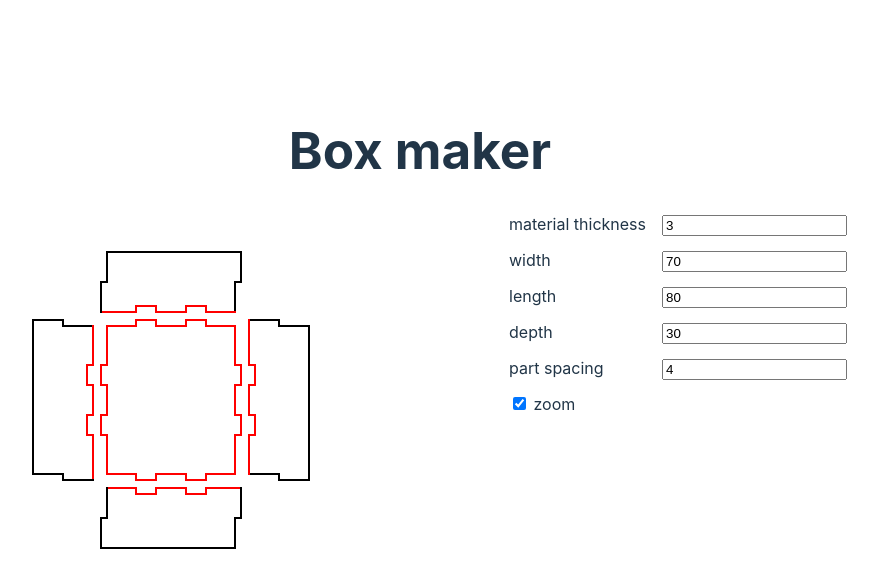
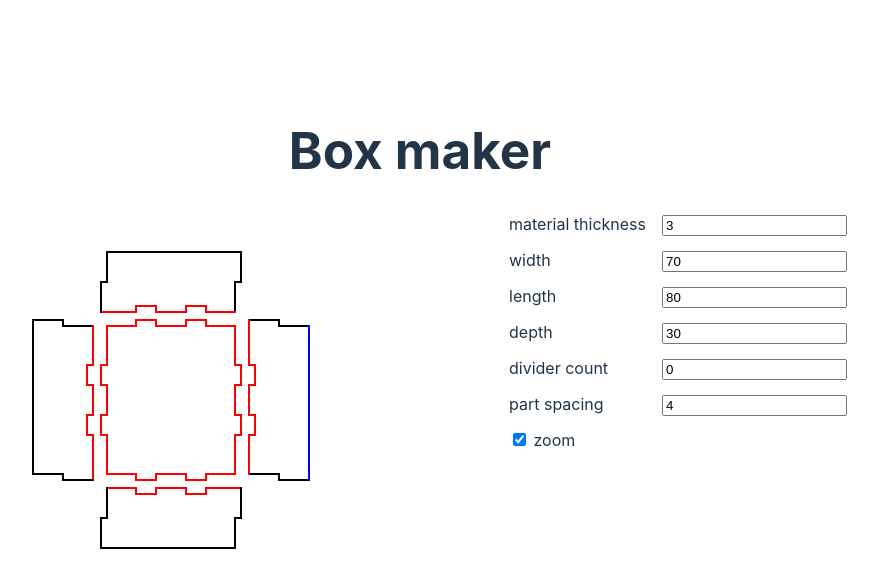
Before and after one commit to jacobcarpenter/box-maker, a React (Vite) app: page / in a window 1280 px wide. Shown: the top 588 px of the page, without its empty margins (220-1098 px from the left). Built offline with nearby package versions, Linux system fonts and the light colour scheme.

Commit message:
wip divider support

```diff
--- a/src/App.jsx
+++ b/src/App.jsx
@@ -5,6 +5,7 @@ import styles from './App.module.css';
 
 function App() {
 	const [model, handleModelChange] = useReducer(applyChange, null, initModel);
+	const { box, partSpacing, zoom } = model;
 
 	return (
 		<div>
@@ -18,8 +19,8 @@ function App() {
 						backgroundColor: '#fff',
 					}}
 				>
-					<g transform={`${model.zoom ? 'scale(2) ' : ''} translate(20,20)`}>
-						<BoxParts box={model.box} partSpacing={model.partSpacing} />
+					<g transform={`${zoom ? 'scale(2) ' : ''} translate(20,20)`}>
+						<BoxParts box={box} partSpacing={partSpacing} />
 					</g>
 				</svg>
 				<div>
@@ -38,7 +39,7 @@ const defaultModel = {
 		width: 70,
 		length: 80,
 		depth: 30,
-		dividers: [],
+		dividerCount: 0, // TODO: custom divider placement
 	},
 	partSpacing: 4,
 	zoom: true,
--- a/src/BoxParts.jsx
+++ b/src/BoxParts.jsx
@@ -1,4 +1,4 @@
-import { squiggle, tabbed } from './path-util';
+import { squiggle, tabbed, divided } from './path-util';
 
 export function BoxParts({ box, partSpacing }) {
 	return (
@@ -126,7 +126,16 @@ export function BoxParts({ box, partSpacing }) {
 					<Path d={squiggle.h(0, 0, box.materialThickness, box.depth)} />
 					<Path
 						d={`M ${box.depth},${box.materialThickness}
-							V ${box.length}`}
+							${divided.v(
+								box.depth,
+								0,
+								box.length,
+								box.dividerCount,
+								-(box.depth / 2),
+								box.materialThickness,
+								{ implicitStart: true }
+							)}`}
+						stroke="blue"
 					/>
 					<Path
 						d={squiggle.h(
--- a/src/PropertyEditor.jsx
+++ b/src/PropertyEditor.jsx
@@ -9,17 +9,22 @@ export function PropertyEditor({ model, onChange }) {
 	const widthId = useId();
 	const lengthId = useId();
 	const depthId = useId();
+	const dividerCountId = useId();
 	const spacingId = useId();
 
 	// TODO: CSS subgrid would be nice...
+	// TODO: JedWatson/classnames?
 	return (
-		<form className={styles.layout}>
+		<form className={`${[styles.main, styles.stack].join(' ')}`}>
 			<ModelChangeContext.Provider value={onChange}>
+				<div className={styles.twoColumn}>
 					<NumberProperty
 						id={materialThicknessId}
 						title="material thickness"
 						value={model.box.materialThickness}
-					makeModelPartial={(value) => ({ box: { materialThickness: value } })}
+						makeModelPartial={(value) => ({
+							box: { materialThickness: value },
+						})}
 					/>
 
 					<NumberProperty
@@ -44,13 +49,22 @@ export function PropertyEditor({ model, onChange }) {
 					/>
 
 					<NumberProperty
+						id={dividerCountId}
+						title="divider count"
+						value={model.box.dividerCount}
+						makeModelPartial={(value) => ({ box: { dividerCount: value } })}
+					/>
+
+					<NumberProperty
 						id={spacingId}
 						title="part spacing"
 						value={model.partSpacing}
 						makeModelPartial={(value) => ({ partSpacing: value })}
 					/>
+				</div>
 
-				<div className={styles.twoColumnSpan}>
+				{/* TODO: move zoom controls somewhere else */}
+				<div>
 					<label>
 						<input
 							type="checkbox"
--- a/src/PropertyEditor.module.css
+++ b/src/PropertyEditor.module.css
@@ -1,12 +1,17 @@
-.layout {
+.main {
+	text-align: left;
+}
+
+.stack {
+	display: flex;
+	flex-direction: column;
+	gap: 12px;
+}
+
+.twoColumn {
 	display: grid;
 	grid-template-columns: max-content 1fr;
 	align-content: start;
 	gap: 12px;
 	column-gap: 1em;
-	text-align: left;
 }
-
-.twoColumnSpan {
-	grid-column: span 2;
-}
--- a/src/path-util.js
+++ b/src/path-util.js
@@ -50,6 +50,35 @@ export const tabbed = {
 	},
 };
 
+export const divided = {
+	v(
+		startX,
+		startY,
+		fullDistance,
+		dividerCount,
+		dividerDepth,
+		dividerThickness,
+		{ implicitStart, implicitEnd } = {
+			implicitStart: false,
+			implicitEnd: false,
+		}
+	) {
+		const spaceAround = fullDistance - dividerCount * dividerThickness;
+		const singleSpace = spaceAround / (dividerCount + 1);
+
+		return `${implicitStart ? '' : `M ${startX},${startY}`}
+			${Array.from(
+				{ length: dividerCount },
+				(_, index) =>
+					`V ${(singleSpace + dividerThickness) * index + singleSpace}
+					h ${dividerDepth}
+					v ${dividerThickness}
+					h ${-dividerDepth}`
+			)}
+			${implicitEnd ? '' : `V ${startY + fullDistance}`}`;
+	},
+};
+
 export const squiggle = {
 	v(startX, startY, squiggleWidth, height) {
 		const halfHeight = height / 2;
```
Lines whose indentation alone changed are shown as unchanged.
